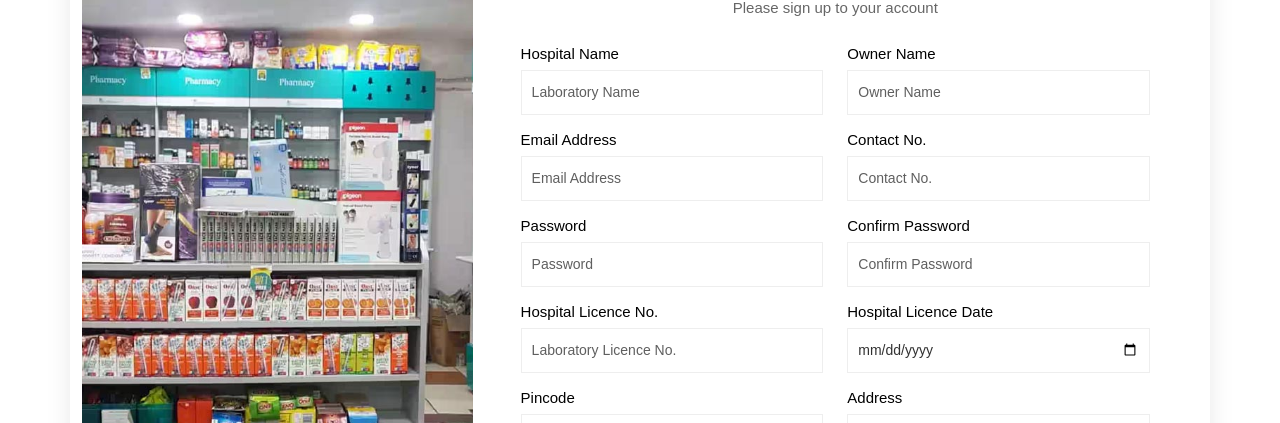
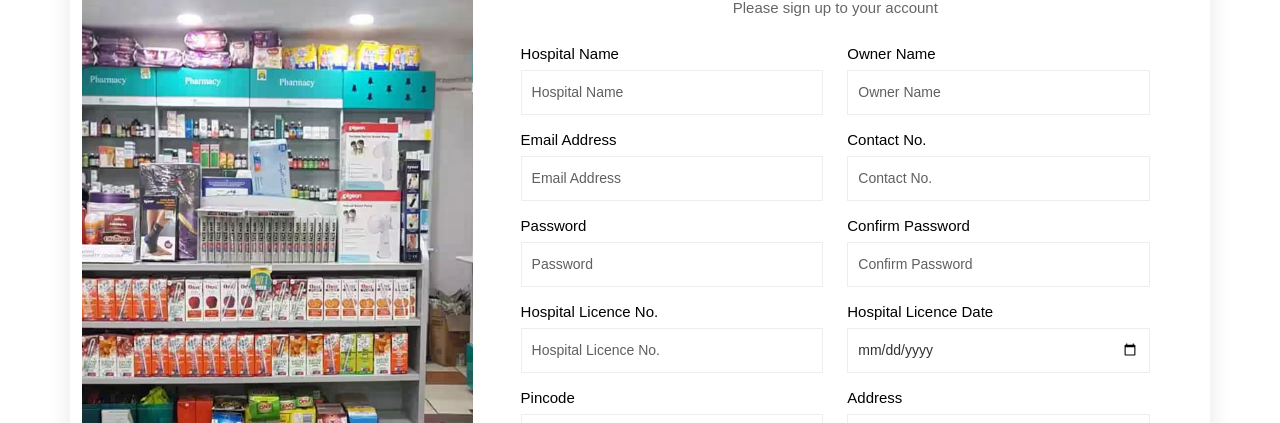
Before and after one commit to krishntalsaniya/gracelab_frontend, a React (Create React App) app: page /hospital-signup in a window 1280 px wide. Shown: the part 367-790 px from the top of the page. Built offline with nearby package versions, Linux system fonts and the light colour scheme.

Commit message:
05-06-24

```diff
--- a/src/doctor/Doctorsignup.jsx
+++ b/src/doctor/Doctorsignup.jsx
@@ -227,7 +227,7 @@ function Doctorsignup() {
                             <Col lg={6} className="form-group mb-3">
                               <Form.Label>Password</Form.Label>
                               <Form.Control
-                                type="text"
+                                type="password"
                                 name="password"
                                 placeholder='Password'
                                 onChange={handleChange}
@@ -242,7 +242,7 @@ function Doctorsignup() {
                             <Col lg={6} className="form-group mb-3">
                               <Form.Label>Confirm password</Form.Label>
                               <Form.Control
-                                type="text"
+                                type="password"
                                 name="confirmPassword"
                                 placeholder='Confirm Password'
                                 onChange={handleChange}
--- a/src/hospital/Hospitalsignup.jsx
+++ b/src/hospital/Hospitalsignup.jsx
@@ -181,7 +181,7 @@ function Hospitalsignup() {
                             <Form.Control
                               type="text"
                               name="name"
-                              placeholder="Laboratory Name"
+                              placeholder="Hospital Name"
                               onChange={handleChange}
                               onBlur={handleBlur}
                               value={values.name}
@@ -259,7 +259,7 @@ function Hospitalsignup() {
                             <Form.Control
                               type="text"
                               name="licenceno"
-                              placeholder="Laboratory Licence No."
+                              placeholder="Hospital Licence No."
                               onChange={handleChange}
                               onBlur={handleBlur}
                               value={values.licenceno}
@@ -323,7 +323,7 @@ function Hospitalsignup() {
                     </Form>
                   )}
                 </Formik>
-                <p className="text-center">Already have an account? <Link to='/laboratory-login' className="d-inline-block">Sign In</Link></p>
+                <p className="text-center">Already have an account? <Link to='/hospital-login' className="d-inline-block">Sign In</Link></p>
               </div>
             </div>
           </Row>
--- a/src/patients/Patientsignup.jsx
+++ b/src/patients/Patientsignup.jsx
@@ -158,7 +158,7 @@ function Patientsignup() {
                     <Form.Group className="mb-3" controlId="formPassword">
   <Form.Label>Password</Form.Label>
   <Form.Control
-                              type="text"
+                              type="password"
                               name="password"
                               placeholder="Password"
                               onChange={handleChange}
--- a/src/pharmacy/Pharmacysignup.jsx
+++ b/src/pharmacy/Pharmacysignup.jsx
@@ -183,7 +183,7 @@ function Pharmacysignup() {
                             <Form.Control
                               type="text"
                               name="name"
-                              placeholder="Laboratory Name"
+                              placeholder="Pharmacy Name"
                               onChange={handleChange}
                               onBlur={handleBlur}
                               value={values.name}
@@ -261,7 +261,7 @@ function Pharmacysignup() {
                             <Form.Control
                               type="text"
                               name="licenceno"
-                              placeholder="Laboratory Licence No."
+                              placeholder="Pharmacy Licence No."
                               onChange={handleChange}
                               onBlur={handleBlur}
                               value={values.licenceno}
```
